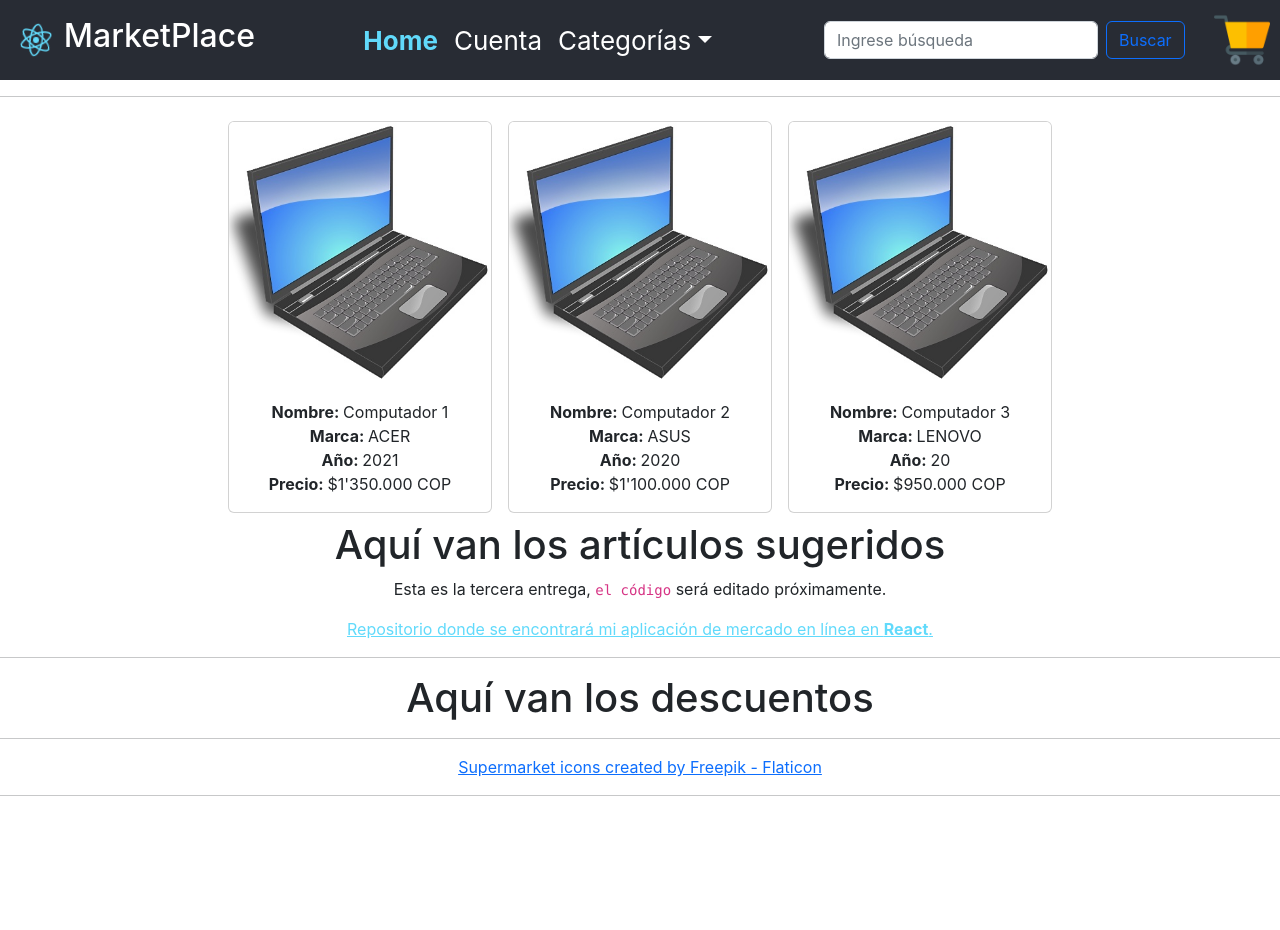
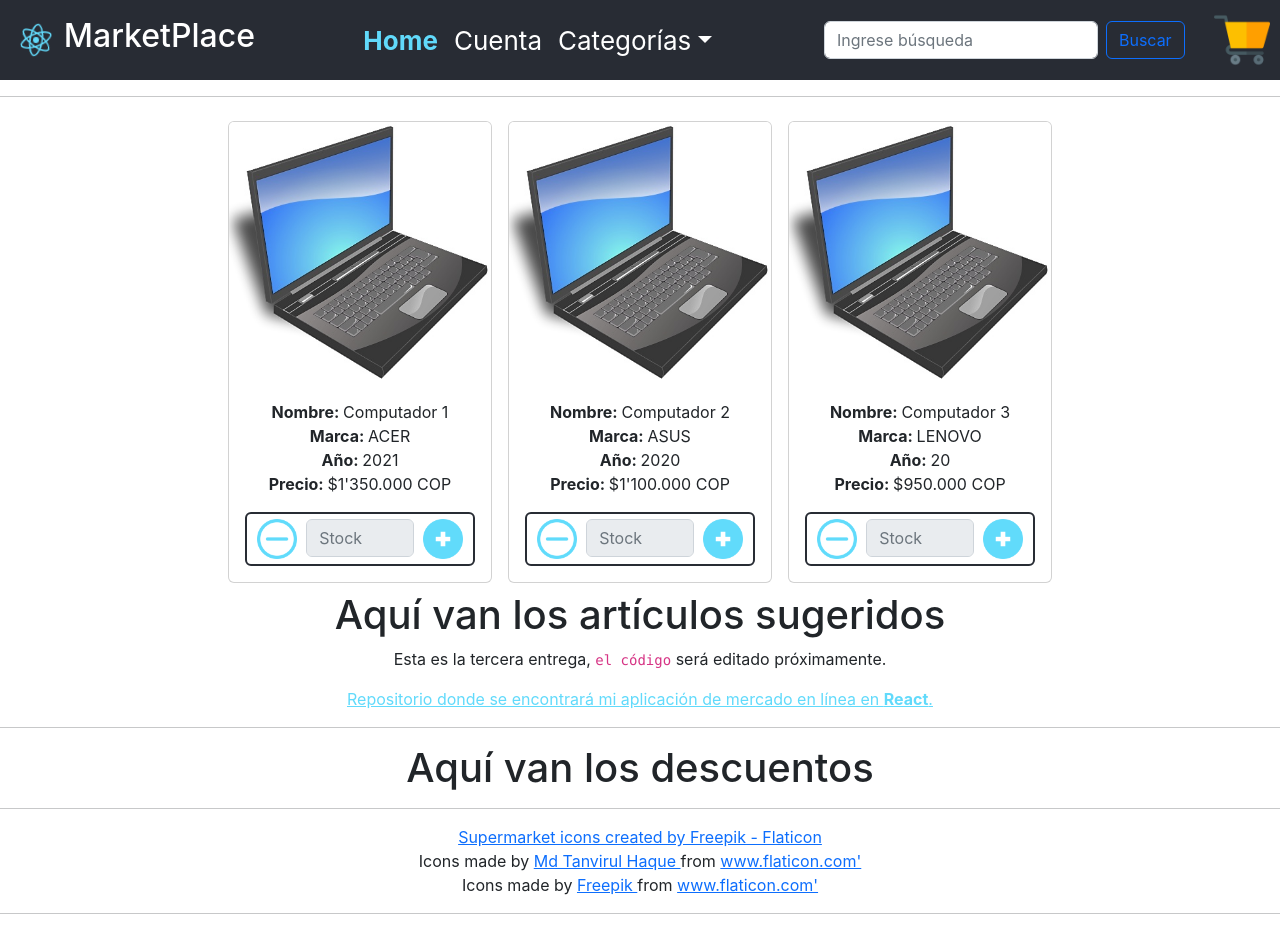
Before and after one commit to Adn1217/React_MarketPlace, a React (Create React App) app: page / in a window 1280 px wide. Before the commit the page ends 812 px from the top, so only its background shows below. Built offline with nearby package versions, Linux system fonts and the light colour scheme.

Commit message:
Se agrega componen ItemCount a cards

```diff
--- a/src/components/Footer.jsx
+++ b/src/components/Footer.jsx
@@ -5,6 +5,8 @@
         <div>
             {/* <h1>Este es el pie de página</h1> */}
             <a href="https://www.flaticon.com/free-icons/supermarket" title="supermarket icons">Supermarket icons created by Freepik - Flaticon</a>
+            <div> Icons made by <a href="https://www.flaticon.com/authors/md-tanvirul-haque" title="Md Tanvirul Haque"> Md Tanvirul Haque </a> from <a href="https://www.flaticon.com/" title="Flaticon">www.flaticon.com'</a></div>
+            <div> Icons made by <a href="https://www.freepik.com" title="Freepik"> Freepik </a> from <a href="https://www.flaticon.com/" title="Flaticon">www.flaticon.com'</a></div>
             <hr />
         </div>)
 }
--- /dev/null
+++ b/src/components/ItemCount.jsx
@@ -0,0 +1,22 @@
+import React from 'react';
+import sumLogo from '../assets/images/plus.png'
+import substractLogo from '../assets/images/minus.png'
+
+const ItemCount = () => {
+  return (
+    <div className="Item-Quantity">
+        <div clasName="col-md-3">
+            <a href="#"><img src={substractLogo} className="Substract-logo" alt="logo"/></a>
+        </div>
+        <div className="col-md-6">
+            <input type="text" class="form-control Item-Number" placeholder="Stock" aria-label="Stock" disabled/>
+        </div>
+        <div clasName="col-md-3">
+            <a href="#"><img src={sumLogo} className="Sum-logo" alt="logo"/></a>
+        </div>
+        {/* <a class="navbar-brand" href="#">Navbar</a> */}
+    </div>
+  );
+}
+
+export default ItemCount;
--- a/src/components/ItemListContainer.jsx
+++ b/src/components/ItemListContainer.jsx
@@ -1,5 +1,6 @@
 import React from 'react';
 import pcImage from '../assets/images/pcImage.jpg';
+import ItemCount from './ItemCount';
 
 const ItemListContainer = ({tipo}) => {
   return (
@@ -8,18 +9,21 @@
             <a href="#"><img src={pcImage} className="card-img-top" alt="pcImage1"/></a>
             <div className="card-body">
                 <p className="card-text"><strong>Nombre: </strong>{tipo} 1<br/><strong>Marca: </strong>ACER<br/> <strong>Año: </strong>2021<br/><strong>Precio: </strong> $1'350.000 COP</p>
+                <ItemCount />
             </div>
         </div>
         <div className="card">
             <a href="#"><img src={pcImage} className="card-img-top" alt="pcImage2"/></a>
             <div className="card-body">
             <p className="card-text"><strong>Nombre: </strong>{tipo} 2<br/><strong>Marca: </strong>ASUS<br/> <strong>Año: </strong>2020<br/><strong>Precio: </strong> $1'100.000 COP</p>
+            <ItemCount />
             </div>
         </div>
         <div className="card">
             <a href="#"><img src={pcImage} className="card-img-top" alt="pcImage3"/></a>
             <div className="card-body">
             <p className="card-text"><strong>Nombre: </strong>{tipo} 3<br/><strong>Marca: </strong>LENOVO<br/> <strong>Año: </strong>20<br/><strong>Precio: </strong> $950.000 COP</p>
+            <ItemCount />
             </div>
         </div>
     </div>
--- a/src/css/styles.css
+++ b/src/css/styles.css
@@ -8,6 +8,7 @@
   width: 56px;
   pointer-events: none;
 }
+
 
 @media (prefers-reduced-motion: no-preference) {
   .App-logo {
@@ -40,6 +41,34 @@
 
 .App-header-Chart:hover {
   border-color: white;
+}
+
+.Item-Quantity {
+  display: flex;
+  border: solid;
+  border-width: 2px;
+  border-color: #282c34;
+  border-radius: 0.375rem;
+  justify-content: space-around;
+  padding: 5px;
+}
+
+.Sum-logo, .Substract-logo {
+  /* height: 40vmin; */
+  /* height: 30%;
+  width: 30%; */
+  max-width: 5vh;
+  pointer-events: none;
+}
+
+.Item-Number {
+  display: flex;
+  justify-content: space-between;
+  /* height: 40vmin; */
+  /* height: 30%;]*/
+  width: 100%;
+  /* max-width: 20vh; */
+  pointer-events: none;
 }
 
 .brand {
```
Also changed, not shown: src/assets/images/minus.png (added), src/assets/images/plus.png (added).
